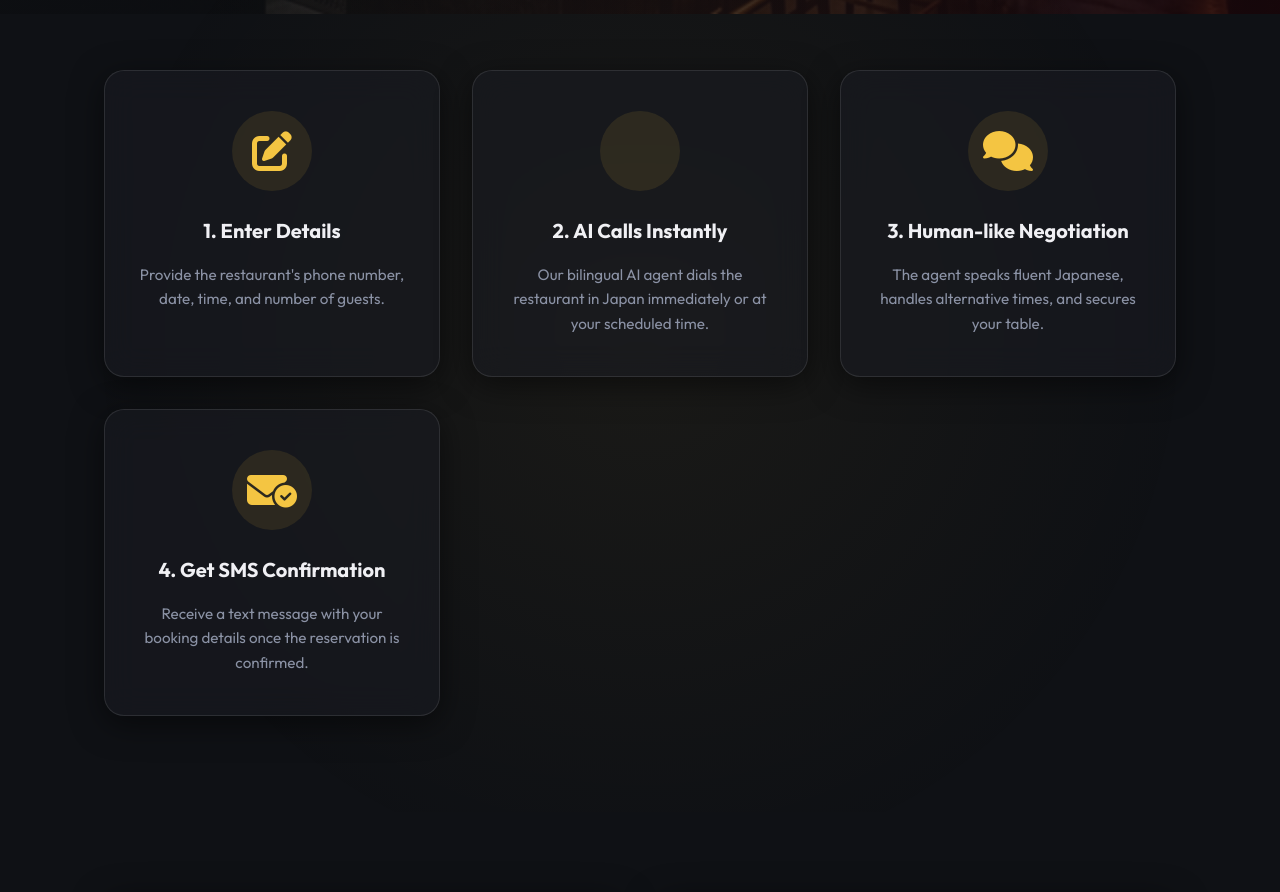
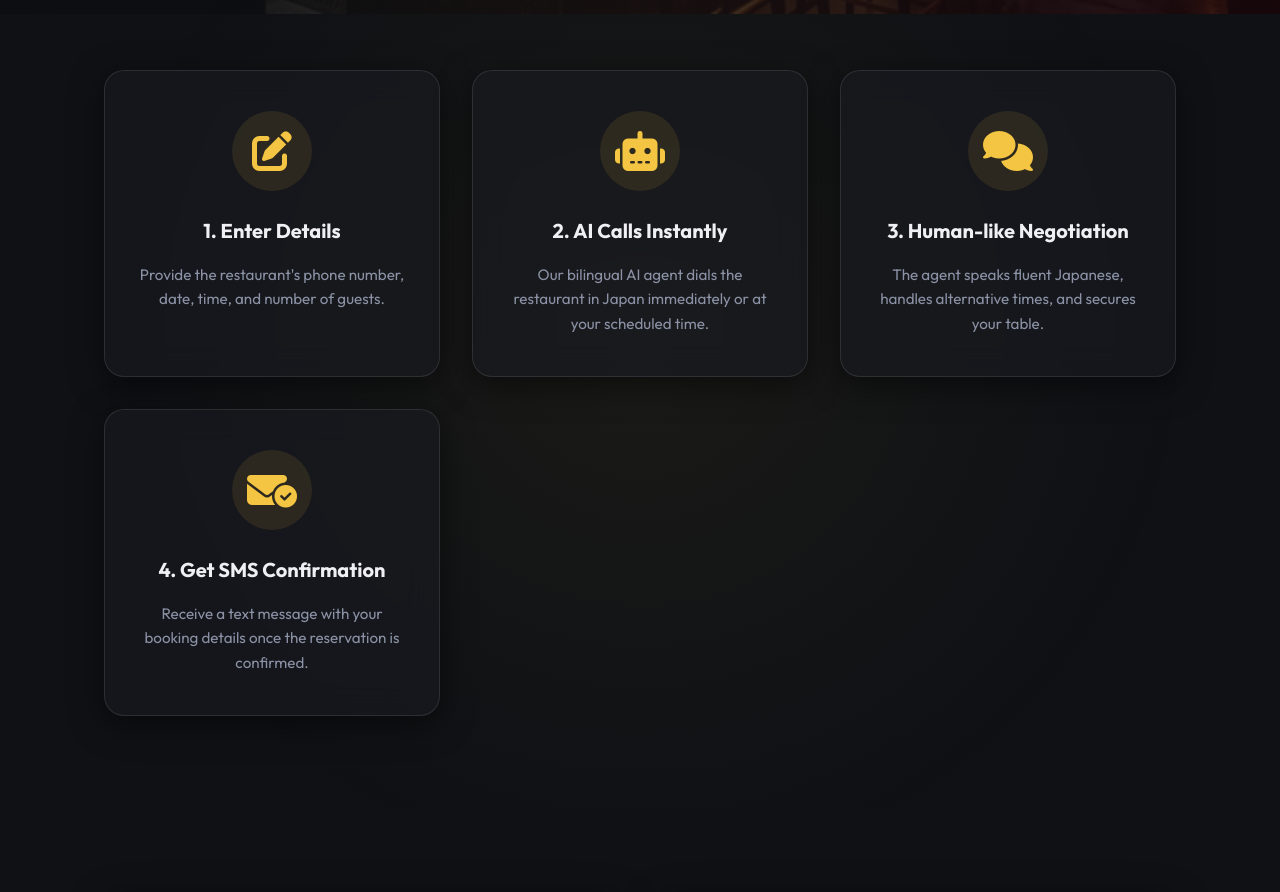
Before and after one commit to judycheninds/moshi_moshi, a website: page index.html in a window 1280 px wide. Shown: the part 786-1678 px from the top of the page. Drawn offline with Linux system fonts and the light colour scheme.

Commit message:
style: update step 2 icon to robot for better AI visualization

```diff
--- a/index.html
+++ b/index.html
@@ -93,7 +93,7 @@
                             guests.</p>
                     </div>
                     <div class="step-card glass-panel">
-                        <div class="step-icon"><i class="fa-solid fa-phone-arrow-up-right"></i></div>
+                        <div class="step-icon"><i class="fa-solid fa-robot"></i></div>
                         <h3 data-i18n="step-2-title">2. AI Calls Instantly</h3>
                         <p data-i18n="step-2-desc">Our bilingual AI agent dials the restaurant in Japan immediately or
                             at your scheduled time.</p>
```
Also changed, not shown: www/index.html (+1 -1 lines).
